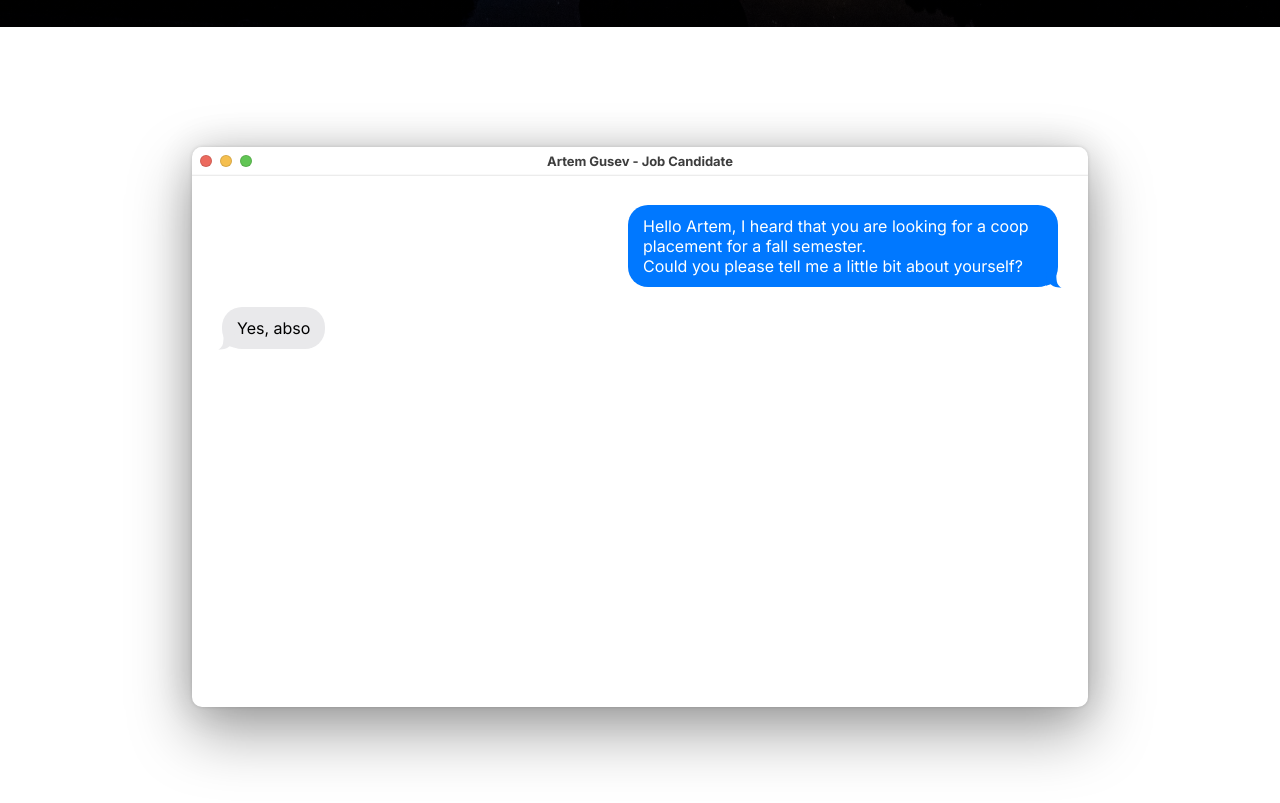
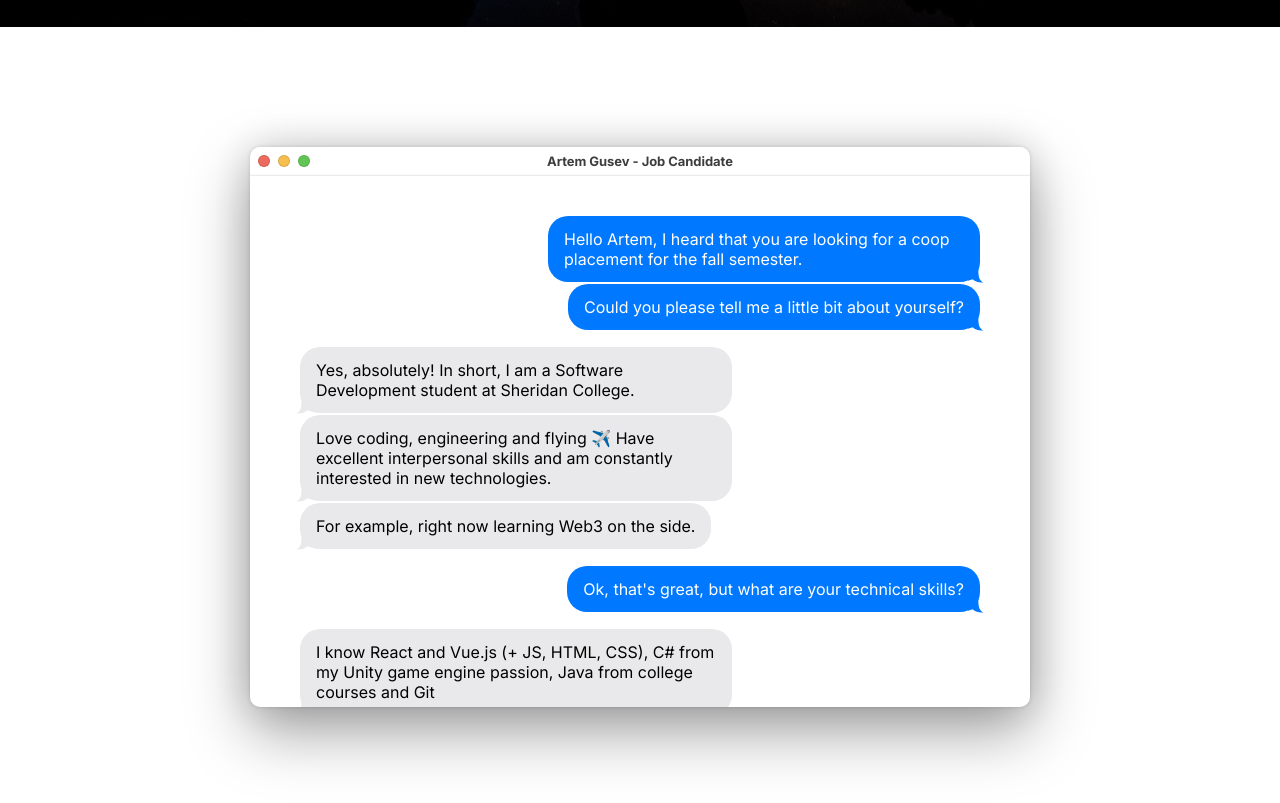
Before and after one commit to grafgooseman/portfolio, a React (Create React App) app: page / in a window 1280 px wide. Shown: the part 773-1576 px from the top of the page. Built offline with nearby package versions, Linux system fonts and the light colour scheme; a web font is replaced by a local one.

Commit message:
Chat text initial

```diff
--- a/package.json
+++ b/package.json
@@ -8,6 +8,7 @@
     "@testing-library/react": "^13.2.0",
     "@testing-library/user-event": "^13.5.0",
     "aphrodite": "^2.4.0",
+    "dompurify": "^2.3.8",
     "react": "^18.1.0",
     "react-dom": "^18.1.0",
     "react-scripts": "5.0.1",
--- a/src/components/Chatbox.jsx
+++ b/src/components/Chatbox.jsx
@@ -5,15 +5,122 @@ import ReplyBubble from './chatStuff/ReplyBubble';
 import QuestionBubble from './chatStuff/QuestionBubble';
 
 export default function Chatbox() {
+	const paddingArray = [ 13, 16 ];
+
 	return (
+		//I know, I know how this code might look.
+		//I will fix this in a very near future.
+		//I will make an actual chat box, might even with AI.
+		//Everything below here is temporary.
+
 		<Wrapper>
-			<QuestionBubble paddingArray={[11, 15]} textArray={[
-                "Hello Artem, I heard that you are looking for a coop placement for a fall semester.",
-                "Could you please tell me a little bit about yourself?"
-            ]}/>
-			<ReplyBubble paddingArray={[11, 15]} textArray={[
-                "Yes, abso"
-            ]} />
+			<QuestionBubble
+				paddingArray={paddingArray}
+				text={"Hello Artem, I heard that you are looking for a coop placement for the fall semester."}
+			/>
+			<QuestionBubble
+				paddingArray={paddingArray}
+				text={"Could you please tell me a little bit about yourself?"}
+			/>
+			<Spacer />
+			<ReplyBubble
+				paddingArray={paddingArray}
+				text={"Yes, absolutely! In short, I am a Software Development student at Sheridan College."}
+			/>
+			<ReplyBubble
+				paddingArray={paddingArray}
+				text={"Love coding, engineering and flying ✈️ Have excellent interpersonal skills and am constantly interested in new technologies."}
+			/>
+			<ReplyBubble
+				paddingArray={paddingArray}
+				text={"For example, right now learning Web3 on the side."}
+			/>
+			<Spacer />
+			<QuestionBubble
+				paddingArray={paddingArray}
+				text={"Ok, that's great, but what are your technical skills?"}
+			/>
+			<Spacer />
+			<ReplyBubble
+				paddingArray={paddingArray}
+				text={"I know React and Vue.js (+ JS, HTML, CSS), C# from my Unity game engine passion, Java from college courses and Git"}
+			/>
+			<ReplyBubble
+				paddingArray={paddingArray}
+				text={"These are the major ones"}
+			/>
+			<Spacer />
+
+			<QuestionBubble paddingArray={paddingArray} text={"Good, thanks. And work experience?"} />
+			<Spacer />
+
+			<ReplyBubble
+				paddingArray={paddingArray}
+				text={"I had an internship at <a rel=\"noopener noreferrer\" target='_blank' href='https://cmd-root.com/'>:Root</a> where I did " +
+				"a very complex paid chrome extension to help people buy exclusive sneakers.<br><br>" +
+				"Extention was an instant success and the company's sales skyrocketed that month."}
+			/>
+			<ReplyBubble
+				paddingArray={paddingArray}
+				text={"Also I had a coop placement at <a rel=\"noopener noreferrer\" target=\"_blank\" href='https://www.sirtcentre.com/'>SIRT</a> where I and a small team " +
+				"together maintained and expanded a complex VR meeting app for <a href='https://www.bell.ca/' rel=\"noopener noreferrer\" target=\"_blank\">Bell Canada</a><br><br>" +
+				"In addition, during the same coop, I created a web scraper to investigate the feasibility " +
+				"of a new Image to Website AI model for <a href='https://www.designware.io/' rel=\"noopener noreferrer\" target=\"_blank\">Designware</a> 🤖"}
+			/>
+			<ReplyBubble
+				paddingArray={paddingArray}
+				text={"I had other positions but these are the most relevant"}
+			/>
+			<Spacer />
+
+			<QuestionBubble paddingArray={paddingArray} text={"Hmm, interesting..."} />
+			<QuestionBubble paddingArray={paddingArray} text={"Also, do you have any personal projects to show?"} />
+			<Spacer />
+
+			<ReplyBubble
+				paddingArray={paddingArray}
+				text={"Yes, I made and " +
+				"🕹️ <a href='https://play.google.com/store/apps/details?id=com.PotatoJuice.GunnyGranny&hl=en&gl=US' rel=\"noopener noreferrer\" target=\"_blank\">published</a>" +
+				" my own mobile game using the Unity game engine and C#"}
+			/>
+			<ReplyBubble
+				paddingArray={paddingArray}
+				text={"Participated in Game James the most recent one is the 2021 " +
+					"<a href='https://itch.io/jam/gmtk-2021' rel=\"noopener noreferrer\" target=\"_blank\">Game Makers Toolkit</a><br><br>" +
+						"Playable in the Browser with this <a href='https://grafgooseman.itch.io/no-control' rel=\"noopener noreferrer\" target=\"_blank\">link</a>✨"}
+			/>
+			<ReplyBubble
+				paddingArray={paddingArray}
+				text={"And made a few 💻 websites"}
+			/>
+			<ReplyBubble
+				paddingArray={paddingArray}
+				text={"🎥 <a href='https://grafgooseman.github.io/vankellyWebsite/index.html' rel=\"noopener noreferrer\" target=\"_blank\">Film Director Portfolio</a>"}
+			/>
+			<ReplyBubble
+				paddingArray={paddingArray}
+				text={"🚁 <a href='https://grafgooseman.github.io/west-wind-drone-website/' rel=\"noopener noreferrer\" target=\"_blank\">Drone Filming Landing Page</a>"}
+			/>
+			<ReplyBubble
+				paddingArray={paddingArray}
+				text={"This website could also be considered as a React practice project "}
+			/>
+			<Spacer />
+
+			<QuestionBubble paddingArray={paddingArray} text={"Thats great)"} />
+			<QuestionBubble paddingArray={paddingArray} text={"Ok, thank you Artem"} />
+			<Spacer />
+
+			<ReplyBubble
+				paddingArray={paddingArray}
+				text={"Thank you too"}
+			/>
+			<ReplyBubble
+				paddingArray={paddingArray}
+				text={"Have a great rest of your day 👋"}
+			/>
+			<Spacer />
+
 		</Wrapper>
 	);
 }
@@ -21,9 +128,11 @@ export default function Chatbox() {
 //Styles
 
 const WINDOW_HEADER_HEIGHT = 28;
-const CHAT_PADDING = 20;
+const CHAT_PADDING = 40;
 
 const Wrapper = styled.div`
+	align-self: center;
+
 	::-webkit-scrollbar {
 		display: none;
 	}
@@ -34,12 +143,25 @@ const Wrapper = styled.div`
 	flex-direction: column;
 	align-items: flex-start;
 	overflow-y: scroll;
+
 	width: calc(100% - ${intToStringWithPx(CHAT_PADDING) * 2});
 	height: calc(
 		100% - ${intToStringWithPx(addAllElementsInArray([ WINDOW_HEADER_HEIGHT, CHAT_PADDING, CHAT_PADDING ]))}
 	);
-	/* background-color: #fe00003d; */
+	a {
+		color: #342d2d;
+	}
+	a:hover {
+		color: #989898;
+	}
+	a:active {
+		color: #000000;
+	}
 `;
+
+const Spacer = styled.div`
+	min-height: 15px;
+	`;
 
 function intToStringWithPx(int) {
 	return `${int}px`;
--- a/src/components/MacWindow.jsx
+++ b/src/components/MacWindow.jsx
@@ -20,6 +20,7 @@ export default function MacWindow() {
 
 //Styles
 const Window = styled.div`
+	font-size: 0.8rem;
 	box-shadow: 0px 0px 1px 1px rgba(0, 0, 0, 0.5), inset 0px 0.5px 1px #ffffff;
 	filter: drop-shadow(0px 0px 20px rgba(0, 0, 0, 0.15)) drop-shadow(0px 25px 30px rgba(0, 0, 0, 0.35));
 	border-radius: 10px;
@@ -28,7 +29,9 @@ const Window = styled.div`
 
 	width: 97%;
 	height: 97%;
-	@media (min-width: 450px) {
+	@media (min-width: 800px) {
+		font-size: 1rem;
+		max-width: 780px;
 		width: 70%;
 		height: 70vh;
 	}
--- a/src/components/chatStuff/QuestionBubble.jsx
+++ b/src/components/chatStuff/QuestionBubble.jsx
@@ -1,14 +1,13 @@
 import React from 'react';
 import styled from 'styled-components';
 import questionBubbleTail from '../../images/questionBubbleTail.svg';
+import DOMPurify from 'dompurify';
 
-export default function QuestionBubble({ textArray , paddingArray}) {
+export default function QuestionBubble({ text, paddingArray }) {
 	return (
 		<Wrapper>
-			<Bubble pa={[paddingArray[0], paddingArray[1]]}>
-                {textArray.map((text, index) => (
-                    <p key={index}>{text}</p>
-                ))}
+			<Bubble pa={[ paddingArray[0], paddingArray[1] ]}>
+				<div className="content" dangerouslySetInnerHTML={{ __html: DOMPurify.sanitize(text) }} />
 				<img src={questionBubbleTail} alt="" />
 			</Bubble>
 		</Wrapper>
@@ -24,7 +23,7 @@ const Wrapper = styled.div`
 `;
 
 const Bubble = styled.div`
-	margin: 10px;
+	margin: 1px 10px 1px 10px;
 	max-width: 400px;
 
 	font-family: 'Inter';
@@ -35,7 +34,7 @@ const Bubble = styled.div`
 	/* display: flex;
 	flex-direction: row;
 	align-items: center; */
-	padding: ${props => props.pa[0]}px ${props => props.pa[1]}px;
+	padding: ${(props) => props.pa[0]}px ${(props) => props.pa[1]}px;
 
 	background: #0078ff;
 	border-radius: 20px;
--- a/src/components/chatStuff/ReplyBubble.jsx
+++ b/src/components/chatStuff/ReplyBubble.jsx
@@ -1,14 +1,19 @@
 import React from 'react';
 import styled from 'styled-components';
 import replyBubbleTail from '../../images/replyBubbleTail.svg';
+import DOMPurify from 'dompurify'
 
-export default function ReplyBubble({ textArray, paddingArray }) {
+export default function ReplyBubble({ text, paddingArray }) {
 	return (
 		<Wrapper>
 			<Bubble pa={[ paddingArray[0], paddingArray[1] ]}>
+				<div className="content" dangerouslySetInnerHTML={{__html: text}}></div>
+				<img src={replyBubbleTail} alt="" />
+			</Bubble>
+			{/* <Bubble pa={[ paddingArray[0], paddingArray[1] ]}>
 				{textArray.map((text, index) => <p key={index}>{text}</p>)}
 				<img src={replyBubbleTail} alt="" />
-			</Bubble>
+			</Bubble> */}
 		</Wrapper>
 	);
 }
@@ -21,7 +26,7 @@ const Wrapper = styled.div`
 `;
 
 const Bubble = styled.div`
-	margin: 10px;
+	margin: 1px 10px 1px 10px;
 	max-width: 400px;
 
 	font-family: 'Inter';
```
Also changed, not shown: 2 other files (tests, documents, lock files or other folders). Lines whose indentation alone changed are shown as unchanged.
